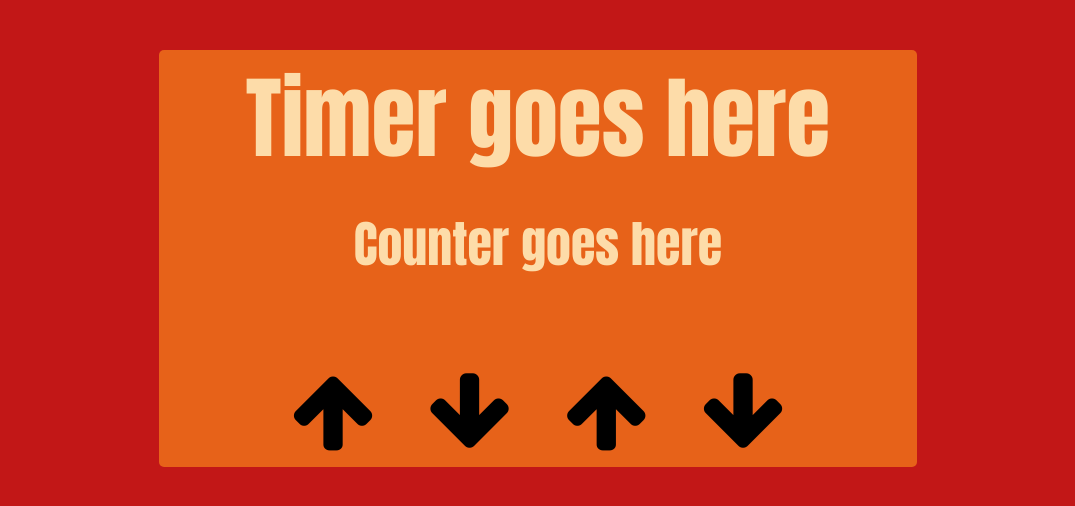
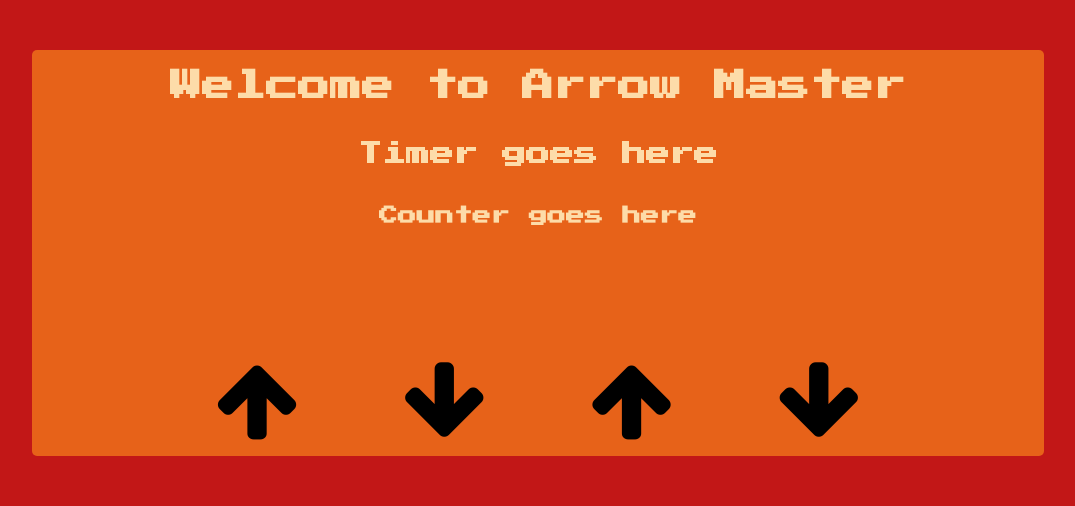
Before and after one commit to ms-sophia/arrow_game, a plain HTML site: page index.html in a window 1280 px wide. Shown: the whole page, without its empty margins (102-1177 px from the left). Drawn offline with Linux system fonts and the light colour scheme; a web font is replaced by a local one.

Commit message:
style: add,update font styles and font size, added h2

```diff
--- a/index.html
+++ b/index.html
@@ -6,8 +6,17 @@
     <meta name="viewport" content="width=device-width, initial-scale=1.0">
     <title>Arrow Key Master</title>
 
+
+    <!-- * FONTS USED -->
+    <link
+        href="https://fonts.googleapis.com/css2?family=Fira+Code:wght@300..700&family=Gluten:wght@100..900&family=Open+Sans:ital,wght@0,300..800;1,300..800&family=Press+Start+2P&family=Righteous&family=Roboto:ital,wght@0,100;0,300;0,400;0,500;0,700;0,900;1,100;1,300;1,400;1,500;1,700;1,900&display=swap"
+        rel="stylesheet">
+
+    <!-- * jQuery -->
     <link rel="stylesheet" href="https://cdnjs.cloudflare.com/ajax/libs/font-awesome/4.7.0/css/font-awesome.min.css">
 
+
+    <!-- * CSS STYLES -->
     <link rel="stylesheet" type="text/css" href="styles/styles.css">
     <!-- <script src="jquery-3.7.1.min.js"></script> -->
 </head>
@@ -16,8 +25,11 @@
     <div class=page>
         <header>
             <h1>
+                <spand id="messageBoard">Welcome to Arrow Master</span>
+            </h1>
+            <h2>
                 <span id="timer">Timer goes here</span>
-            </h1>
+            </h2>
             <h3>
                 <span id="counter">Counter goes here</span>
             </h3>
--- a/styles/styles.css
+++ b/styles/styles.css
@@ -4,7 +4,7 @@ body
 }
 .page
 {
-    width: 60%;
+    width: 80%;
     height: 100%;
     max-width: 960%;
     background-color: #e76219;
@@ -14,17 +14,23 @@ body
 
 }
 
-h1,h3
+/* todo: make animations and arrows have litte bounce */
+h1,h2,h3
 {
-    margin: 20px auto;
+    padding: 20px;
+    margin: auto;
     color:#fddca9;
+    font-family: "Press Start 2P", system-ui;
 }
 h1{
-    font:90px Impact, Haettenschweiler, 'Arial Narrow Bold', sans-serif;
+    font:30px;
+}
+h2{
+    font:25px;
 }
 
 h3{
-    font:50px Impact, Haettenschweiler, 'Arial Narrow Bold', sans-serif;
+    font:20px;
 }
 
 .keyArrows
```
